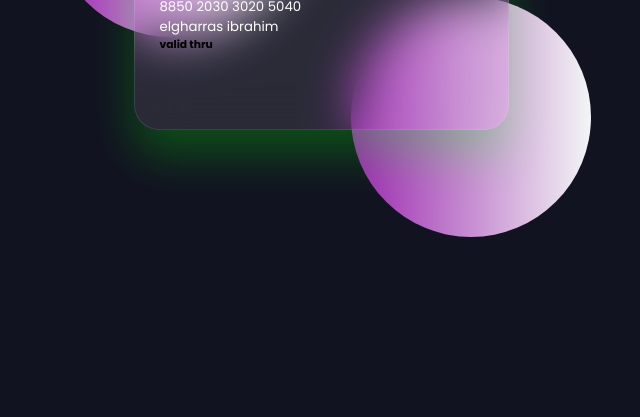
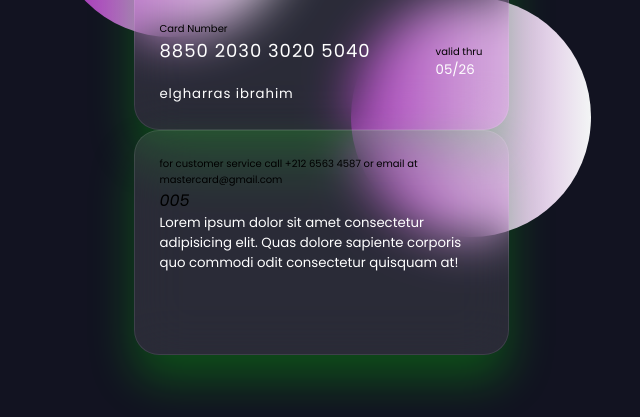
Before and after one commit to Ibra-him-elgharras/Template-4, a plain HTML site: page index.html in a window 1280 px wide. Shown: the part 383-800 px from the top of the page, without its empty margins (319-959 px from the left). Drawn offline with Linux system fonts and the light colour scheme.

Commit message:
start-card back-face

```diff
--- a/CSS/style.css
+++ b/CSS/style.css
@@ -81,3 +81,26 @@ h5{
 .front-face .sim{
     width: 50px;
 }
+
+.front-face .crad-details{
+    display: flex;
+    margin-top: 40px;
+    align-items: center;
+    justify-content: space-between;
+}
+
+h6{
+    font-size: 10px;
+    font-weight: 400;
+}
+
+h5.number{
+    font-size: 18px;
+    letter-spacing: 1px;
+
+}
+
+h5.name{
+    margin-top: 20px;
+    letter-spacing: 0.9px;
+}
--- a/index.html
+++ b/index.html
@@ -9,6 +9,7 @@
 <body>
     <section>
         <div class="container">
+
             <div class="card front-face">
                 <header>
                     <span class="logo">
@@ -19,16 +20,35 @@
                 </header>
 
                 <div class="crad-details">
+
+
                     <div class="name-number">
                         <h6>Card Number</h6>
                         <h5 class="number">8850 2030 3020 5040</h5>
                         <h5 class="name">elgharras ibrahim</h5>
                     </div>
 
+
                     <div class="valid-date">
                         <h6>valid thru</h6>
+                        <h5>05/26</h5>
                     </div>
+
+
                 </div>
+            </div>
+
+            <div class="card back-face">
+                <h6>
+                    for customer service call +212 6563 4587 or email
+                    at mastercard@gmail.com
+                </h6>
+                <span class="magnetic-strip">
+                    <div class="signature"><i>005</i></div>
+                    <h5>Lorem ipsum dolor sit amet consectetur adipisicing elit.
+                         Quas dolore sapiente corporis  quo commodi odit consectetur quisquam at!
+                    </h5>
+                </span>
             </div>
         </div>
     </section>
```
